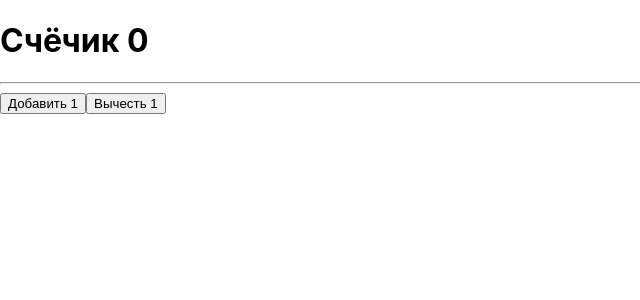
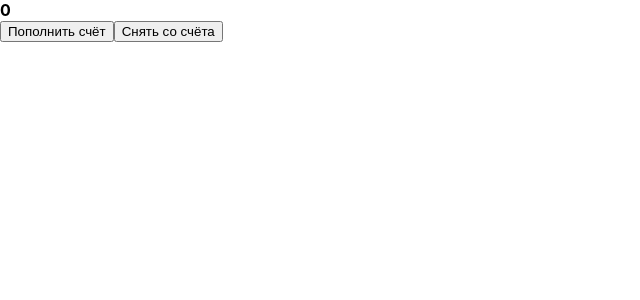
Before and after one commit to limitlesscreator/reactTheory, a React (Create React App) app: page / in a window 1280 px wide. Shown: the top 300 px of the page, without its empty margins (0-640 px from the left). Built offline with nearby package versions, Linux system fonts and the light colour scheme.

Commit message:
finished redux 2

```diff
--- a/package.json
+++ b/package.json
@@ -8,6 +8,7 @@
     "@testing-library/user-event": "^12.1.10",
     "react": "^17.0.2",
     "react-dom": "^17.0.2",
+    "react-redux": "^7.2.4",
     "react-scripts": "4.0.3",
     "redux": "^4.1.0",
     "web-vitals": "^1.0.1"
--- a/src/App.js
+++ b/src/App.js
@@ -1,27 +1,62 @@
-import React from 'react';
-
-export class App extends React.Component {
-    state = {
-        counter: 0
-    }
-
-    updateCounter(value) {
-        this.setState({
-            counter: this.state.counter + value
-        })
-    }
+// import React from 'react';
+// import {connect} from "react-redux";
+//
+// class App extends React.Component {
+//     state = {
+//         counter: 0
+//     }
+//
+//     updateCounter(value) {
+//         this.setState({
+//             counter: this.state.counter + value
+//         })
+//     }
+//
+//
+//     render() {
+//         console.log('APP', this.props)
+//         return (
+//             <div>
+//                 <h1>Счёчик <b>{this.state.counter}</b></h1>
+//                 <hr/>
+//                 <div>
+//                     <button onClick={() => this.updateCounter(1)}>Добавить 1</button>
+//                     <button onClick={() => this.updateCounter(- 1)}>Вычесть 1</button>
+//                 </div>
+//             </div>
+//         )
+//     }
+// }
+//
+// function mapStateToProps(state){
+//     return {
+//         counter: state.counter
+//     }
+// }
+//
+// export default connect(mapStateToProps)(App)
 
 
-    render() {
-        return (
-            <div>
-                <h1>Счёчик <b>{this.state.counter}</b></h1>
-                <hr/>
-                <div>
-                    <button onClick={() => this.updateCounter(1)}>Добавить 1</button>
-                    <button onClick={() => this.updateCounter(- 1)}>Вычесть 1</button>
-                </div>
-            </div>
-        )
-    }
+import React, {} from "react";
+import {useDispatch, useSelector} from "react-redux";
+
+ function App(){
+     const dispatch = useDispatch()
+     const cash = useSelector(state => state.cash)
+     console.log(cash)
+
+     const addCash = (cash) => {
+        dispatch({type: "ADD_CASH" , payload: cash})
+     }
+     const getCash = (cash) => {
+         dispatch({type: "GET_CASH", payload: cash})
+     }
+    return(
+        <>
+            <div><b>{cash}</b></div>
+            <button onClick={() => {addCash(Number(prompt('Пополнить баланс',cash)))}}>Пополнить счёт</button>
+            <button onClick={() => {getCash(Number(prompt('Снять со счёта',cash)))}}>Снять со счёта</button>
+        </>
+    )
 }
+export default App
--- a/src/index.js
+++ b/src/index.js
@@ -2,16 +2,33 @@ import React from 'react';
 import ReactDOM from 'react-dom';
 import './index.css';
 import reportWebVitals from './reportWebVitals';
-import {App} from "./App";
+import {createStore} from "redux";
+import {rootReducer} from "./redux/rootReducer";
+import {Provider} from "react-redux";
+import App from "./App";
+
+const defaultState = {
+    cash: 0
+}
+
+const reducer = (state = defaultState, action) => {
+    switch (action.type) {
+        case "ADD_CASH":
+            return {...state, cash: state.cash + action.payload}
+        case "GET_CASH":
+            return {...state, cash: state.cash - action.payload}
+        default:
+            return state
+    }
+}
+
+const store = createStore(reducer)
 
 ReactDOM.render(
-  <React.StrictMode>
-    <App/>
-  </React.StrictMode>,
-  document.getElementById('root')
+    <React.StrictMode>
+        <Provider store={store}>
+            <App/>
+        </Provider>
+    </React.StrictMode>,
+    document.getElementById('root')
 );
-
-// If you want to start measuring performance in your app, pass a function
-// to log results (for example: reportWebVitals(console.log))
-// or send to an analytics endpoint. Learn more: https://bit.ly/CRA-vitals
-reportWebVitals();
--- /dev/null
+++ b/src/redux/rootReducer.js
@@ -0,0 +1,8 @@
+const initialState = {
+    counter: 0
+}
+
+
+export function rootReducer(state = initialState,action){
+    return state
+}
```
Also changed, not shown: 2 other files (tests, documents, lock files or other folders).
